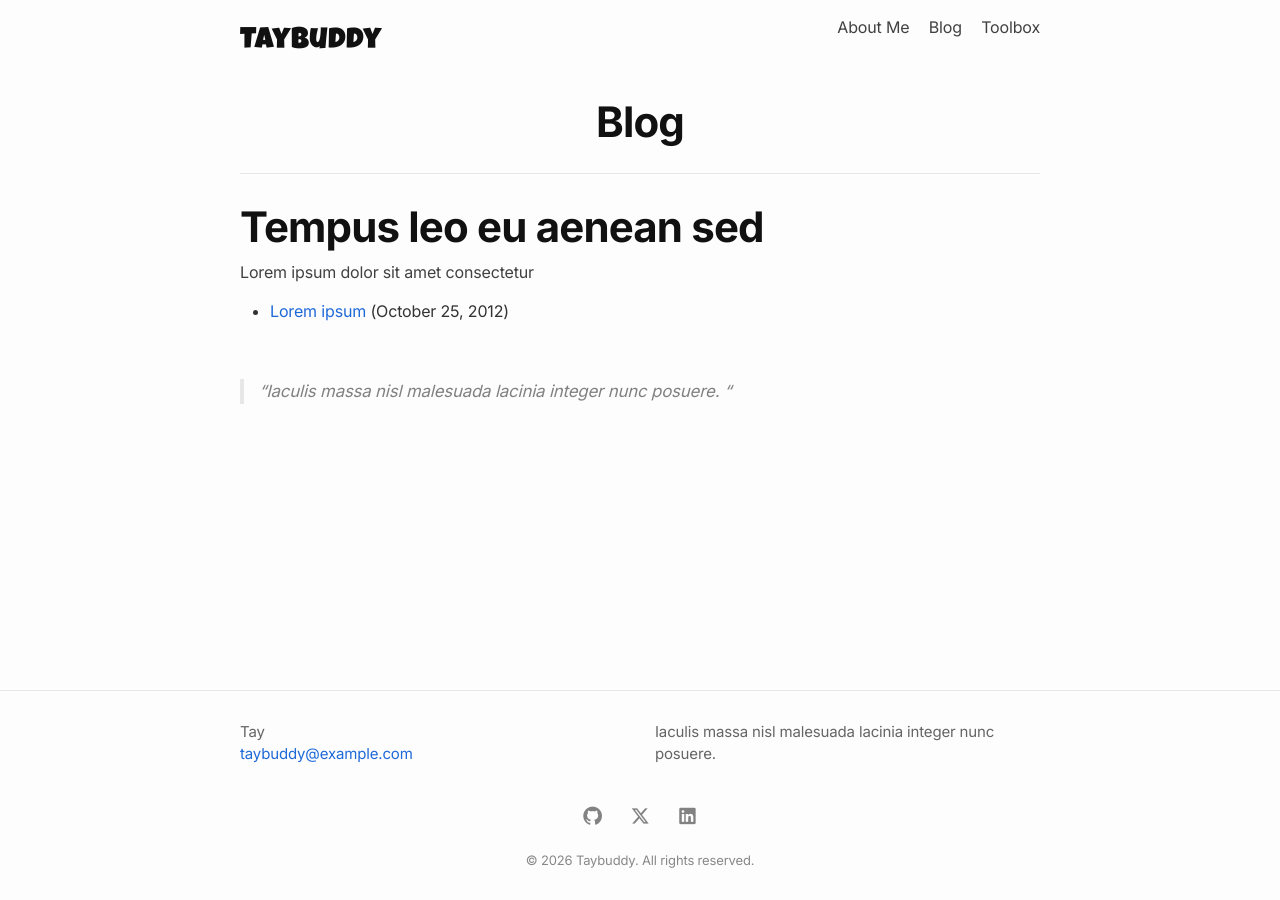
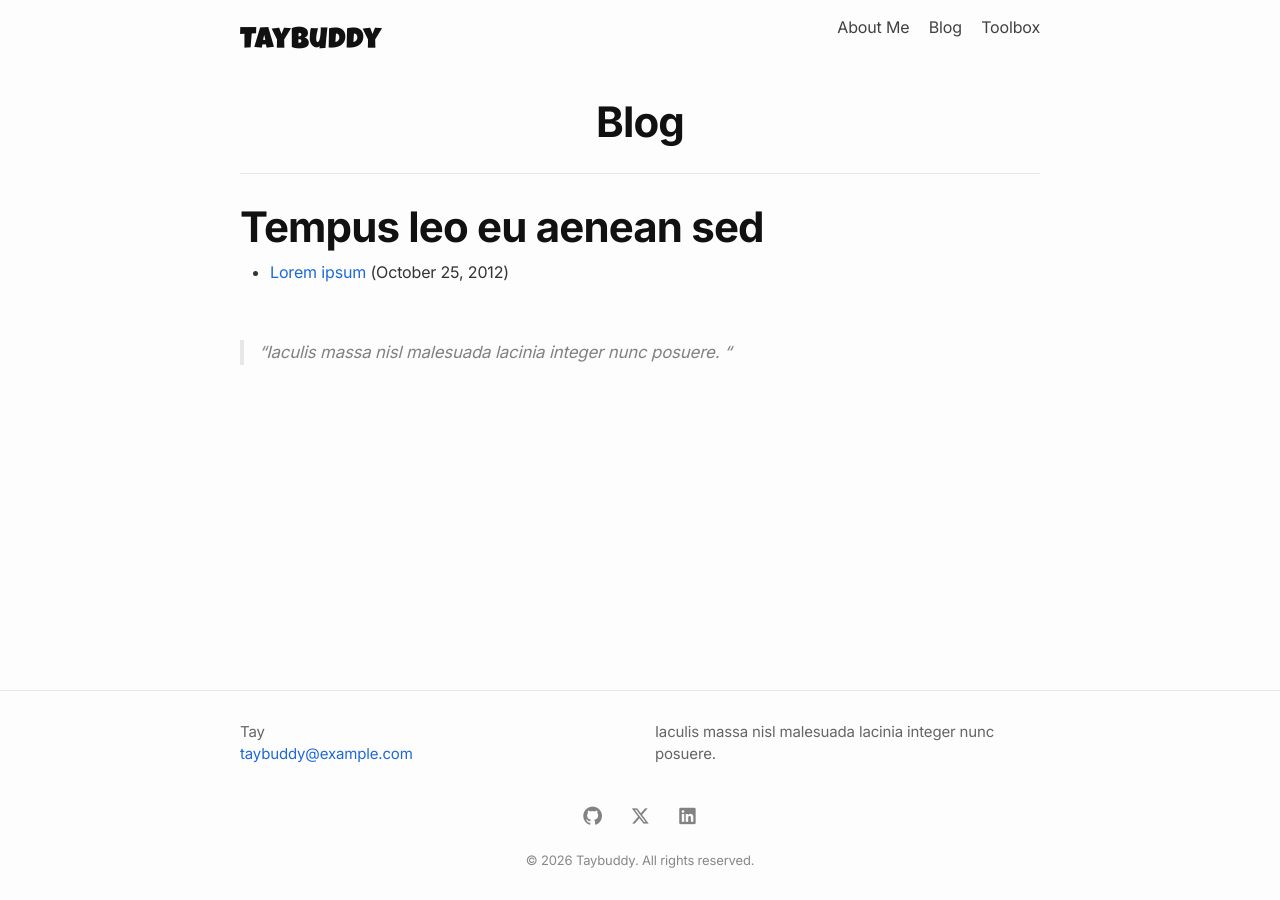
Before and after one commit to taybuddy/taybuddy.github.io, a Jekyll site: the page built from blog.md, in a window 1280 px wide. Built offline with Jekyll 4.4.1, drawn with Linux system fonts in a browser that asks for light colours; nearby versions of some CDN libraries.

Commit message:
Update info

```diff
--- a/blog.md
+++ b/blog.md
@@ -5,8 +5,6 @@ permalink: /blog/
 ---
 
 # Tempus leo eu aenean sed
-
-Lorem ipsum dolor sit amet consectetur
 
 <ul>
   {% for post in site.posts %}
```
